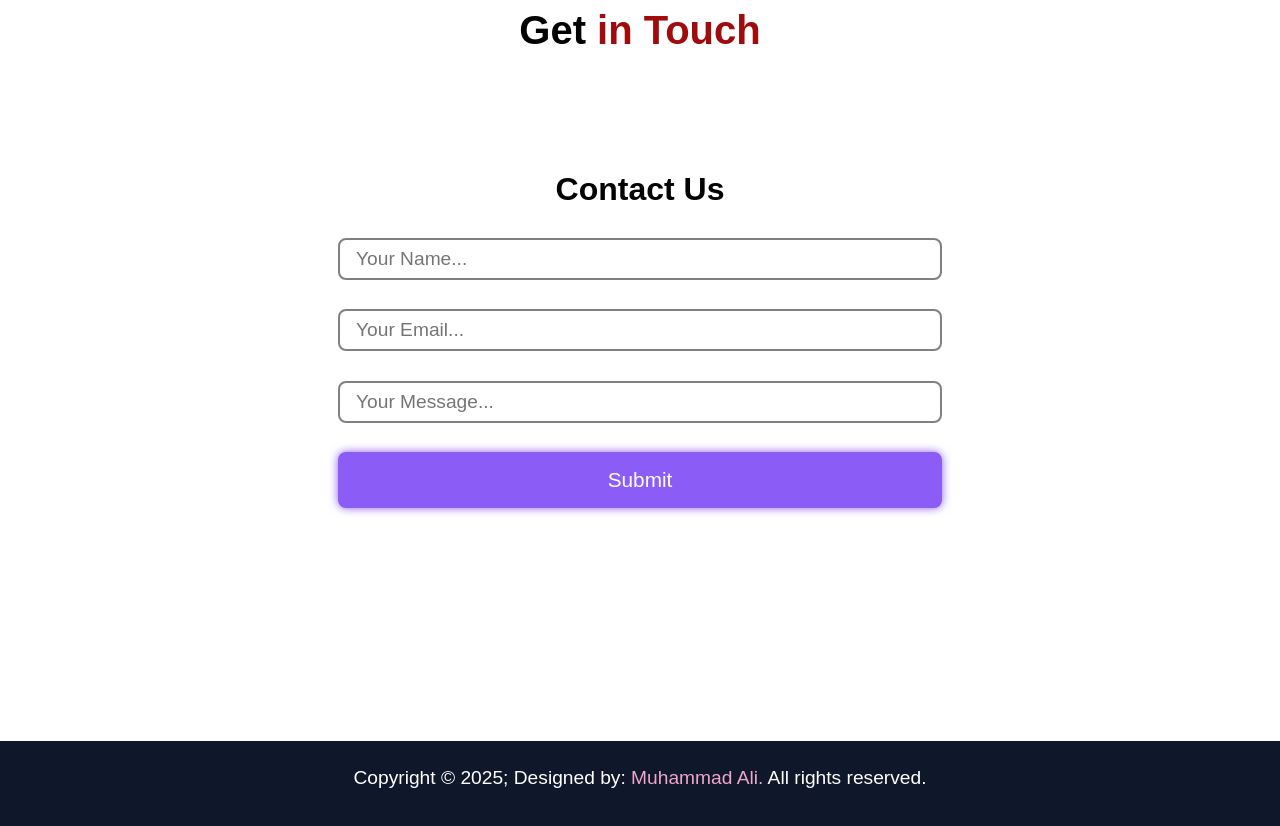
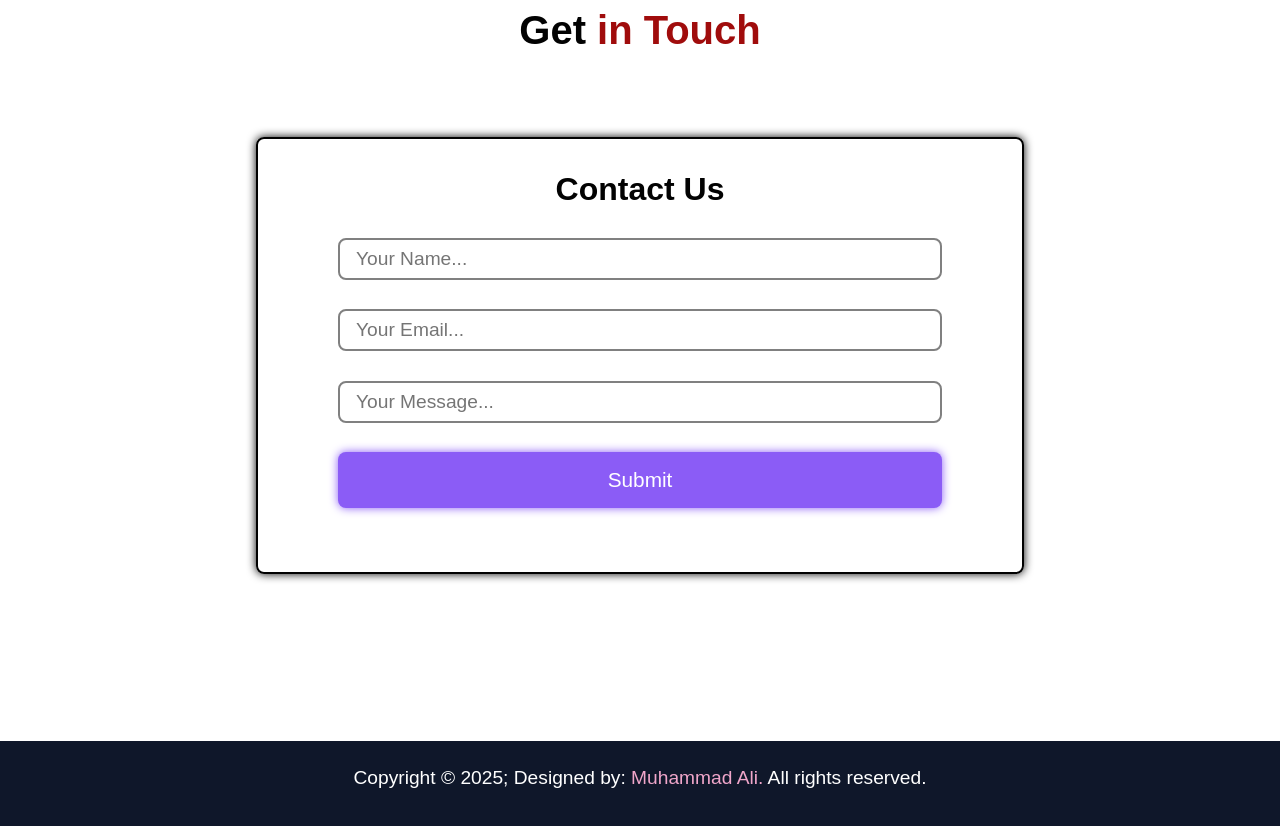
Before and after one commit to aligoharcodepulse/Webdev-Portfolio, a plain HTML site: page index.html in a window 1280 px wide. Shown: the part 4420-5246 px from the top of the page. Drawn offline with Linux system fonts and the light colour scheme.

Commit message:
contact form styling changes

```diff
--- a/style.css
+++ b/style.css
@@ -574,11 +574,11 @@ body{
     gap: 1.85rem;
     width: 60%;
     padding: 2rem 5rem 4rem 5rem;
-    border: 2px solid white;
+    border: 2px solid black;
     display: flex;
     flex-direction: column;
     border-radius: 8px;
-    box-shadow: 0px 0px 10px white;
+    box-shadow: 0px 0px 10px black;
 }
 
 .contact-form h3{
```
